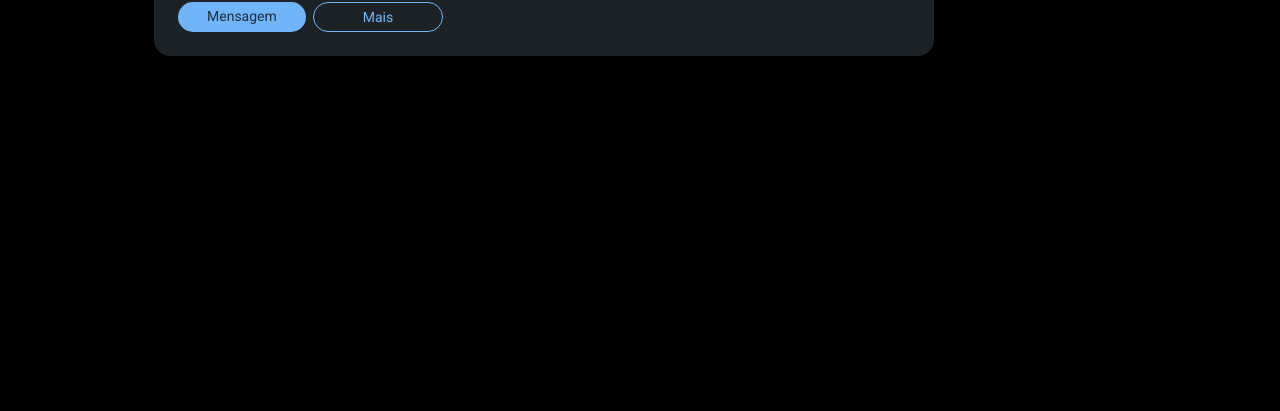
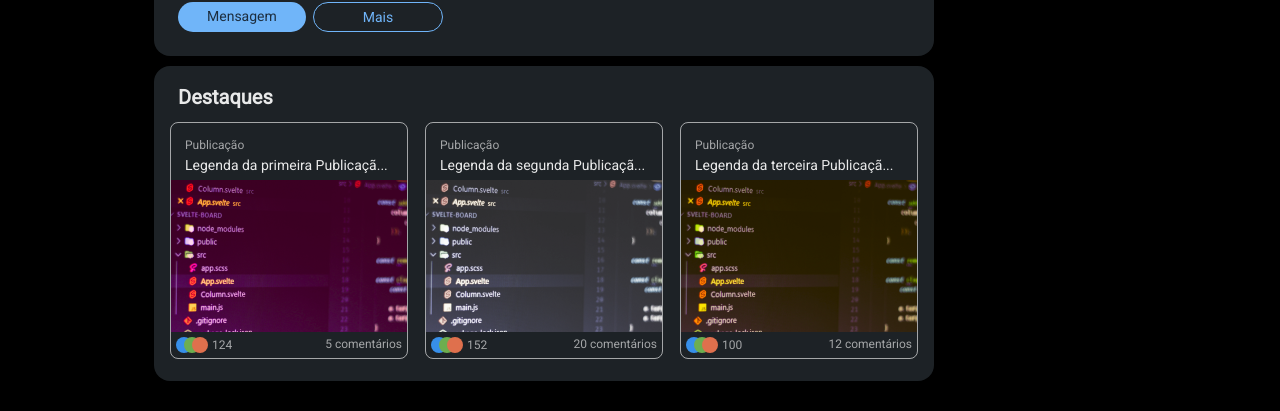
Before and after one commit to joaoliveirapb/7daysOfCode-linkedin, a plain HTML site: page index.html in a window 1280 px wide. Shown: the part 498-909 px from the top of the page. Before the commit the page ends 800 px from the top, so only its background shows below. Drawn offline with Linux system fonts and the light colour scheme.

Commit message:
created highlights

```diff
--- a/index.html
+++ b/index.html
@@ -101,6 +101,54 @@
           </div>
         </div>
       </div>
+
+      <div class="destaques">
+        <h2 class="destaques-titulo">Destaques</h2>
+        <div class="destaques-publicacao">
+          <div class="publicacao-item">
+            <p class="publicacao-titulo">Publicação</p>
+            <p class="publicacao-legenda">Legenda da primeira Publicaçã...</p>
+            <div class="imagem-publicacao">
+              <img src="images/publicacao-1.png" alt="Imagem da primeira publicação">
+            </div>
+            <div class="reacoes">
+              <div class="imagem-reacoes">
+                <img src="images/reacoes.svg" alt="Imagem das pessoas que reagiram a publicação">
+                <span>124</span>
+              </div>
+              <span class="comentarios-reacoes">5 comentários</span>
+            </div>
+          </div>
+          <div class="publicacao-item">
+            <p class="publicacao-titulo">Publicação</p>
+            <p class="publicacao-legenda">Legenda da segunda Publicaçã...</p>
+            <div class="imagem-publicacao">
+              <img src="images/publicacao-2.png" alt="Imagem da segunda publicação">
+            </div>
+            <div class="reacoes">
+              <div class="imagem-reacoes">
+                <img src="images/reacoes.svg" alt="Imagem das pessoas que reagiram a publicação">
+                <span>152</span>
+              </div>
+              <span class="comentarios-reacoes">20 comentários</span>
+            </div>
+          </div>
+          <div class="publicacao-item">
+            <p class="publicacao-titulo">Publicação</p>
+            <p class="publicacao-legenda">Legenda da terceira Publicaçã...</p>
+            <div class="imagem-publicacao">
+              <img src="images/publicacao-3.png" alt="Imagem da terceira publicação">
+            </div>
+            <div class="reacoes">
+              <div class="imagem-reacoes">
+                <img src="images/reacoes.svg" alt="Imagem das pessoas que reagiram a publicação">
+                <span>100</span>
+              </div>
+              <span class="comentarios-reacoes">12 comentários</span>
+            </div>
+          </div>
+        </div>
+      </div>
     </div>
   </main>
 </body>
--- a/style.css
+++ b/style.css
@@ -102,16 +102,17 @@ body {
   background-color: var(--texto-secundario);
 }
 
-/* PERFIL */
+/* INFORMAÇÕES DO PERFIL */
 
 .perfil {
   margin-top: 24px;
   margin-left: 154px;
   display: grid;
+  gap: 10px;
   margin-bottom: 30px;
 }
 
-.informacoes-perfil {
+.informacoes-perfil, .destaques {
   max-width: 780px;
   background-color: var(--fundo-card);
   border-radius: 16px;
@@ -208,3 +209,64 @@ body {
   align-items: center;
   gap: 8px;
 }
+
+/* DESTAQUES DO PERFIL */
+
+.destaques {
+  padding: 16px 16px 22px 16px;
+}
+
+.destaques-titulo {
+  margin-left: 8px;
+  font-size: 1.25em;
+  line-height: 30px;
+}
+
+.destaques-publicacao {
+  display: flex;
+  flex-wrap: wrap;
+  gap: 17px;
+  margin-top: 10px;
+}
+
+.publicacao-item {
+  border: 1px solid var(--texto-secundario);
+  border-radius: 8px;
+}
+
+.publicacao-titulo {
+  margin-top: 12px;
+  margin-left: 14px;
+  font-size: 0.75em;
+  line-height: 20px;
+  color: var(--texto-secundario);
+}
+
+.publicacao-legenda {
+  margin-left: 14px;
+  margin-bottom: 5px;
+  font-size: 0.875em;
+  line-height: 20px;
+}
+
+.reacoes {
+  display: flex;
+  justify-content: space-between;
+  margin: 5px;
+}
+
+.imagem-reacoes {
+  display: flex;
+  align-items: center;
+}
+
+.imagem-reacoes span {
+  font-size: 0.75em;
+  color: var(--texto-secundario);
+  margin-left: 4px;
+}
+
+.comentarios-reacoes {
+  font-size: 0.75em;
+  color: var(--texto-secundario);
+}
```
Also changed, not shown: images/publicacao-1.png (added), images/publicacao-2.png (added), images/publicacao-3.png (added), images/reacoes.svg (added).
